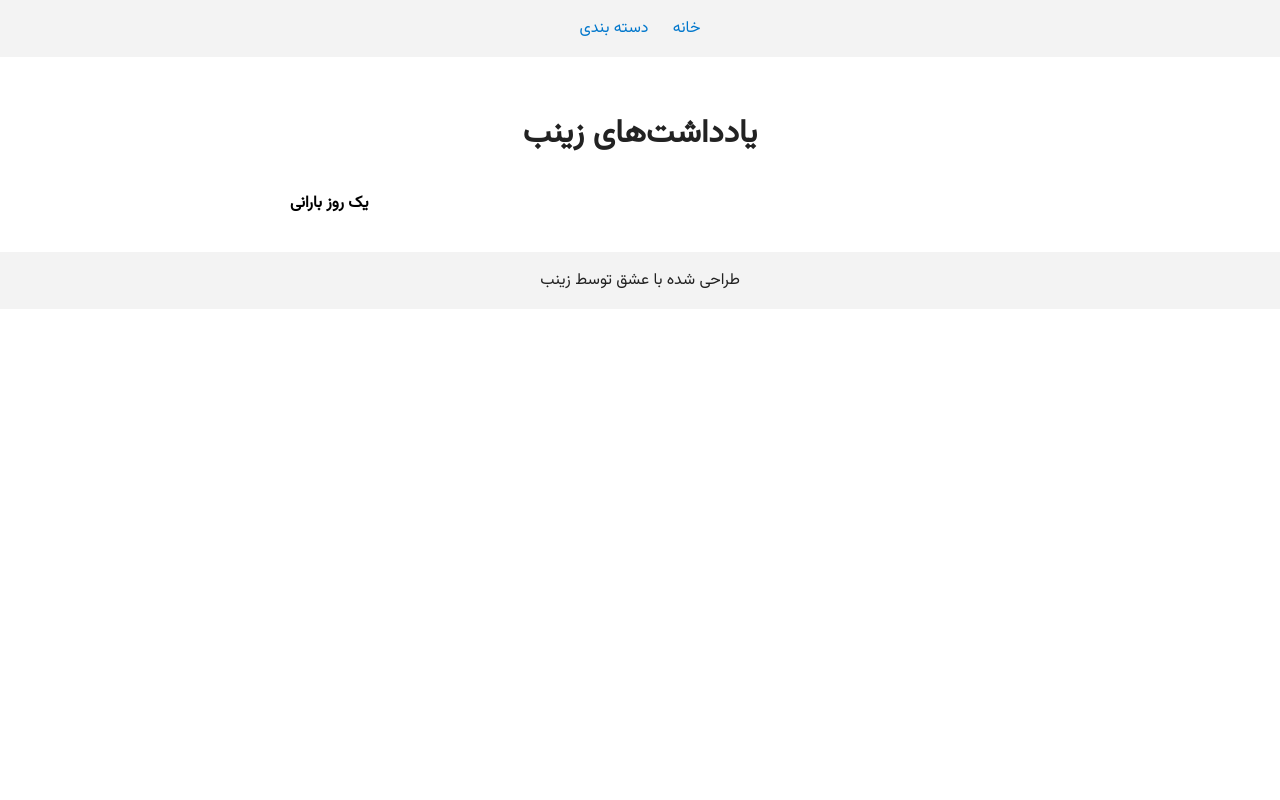
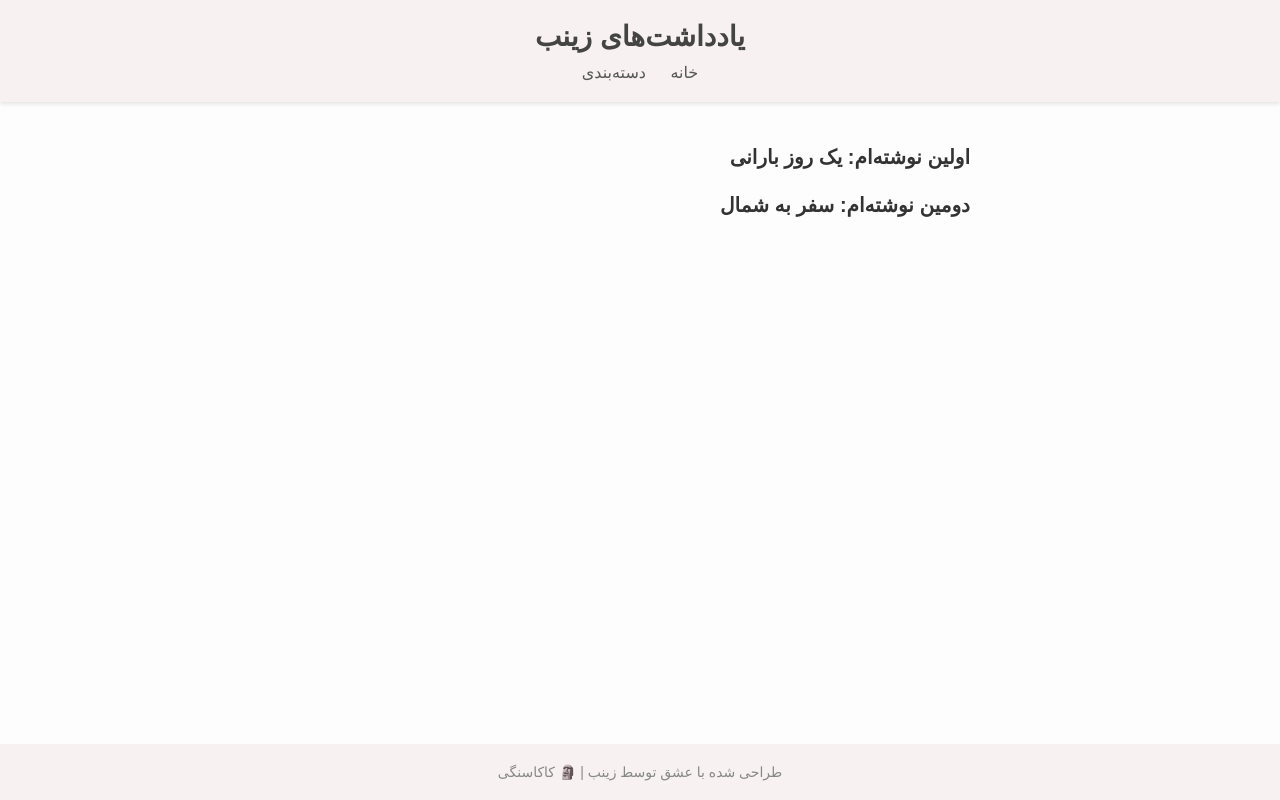
Before and after one commit to zeynabmo/blogg, a plain HTML site: page index.html in a window 1280 px wide. Drawn offline with Linux system fonts and the light colour scheme; a web font is replaced by a local one.

Commit message:
Update index.html
Signed-off-by: zeynabmo <zwynabmo@gmail.com>

```diff
--- a/index.html
+++ b/index.html
@@ -1,61 +1,123 @@
 <!DOCTYPE html>
 <html lang="fa">
 <head>
-  <meta charset="UTF-8" />
-  <meta name="viewport" content="width=device-width, initial-scale=1.0" />
+  <meta charset="UTF-8">
   <title>یادداشت‌های زینب</title>
-  <link href="https://fonts.googleapis.com/css2?family=Vazirmatn&display=swap" rel="stylesheet">
+  <link href="https://cdn.fontcdn.ir/Font/Persian/Vazir/Vazir.css" rel="stylesheet">
   <style>
+    * {
+      box-sizing: border-box;
+    }
+
+    html, body {
+      margin: 0;
+      padding: 0;
+      height: 100%;
+      direction: rtl;
+      background-color: #fdfdfd;
+      font-family: 'Vazir', sans-serif;
+    }
+
     body {
-      font-family: 'Vazirmatn', sans-serif;
+      display: flex;
+      flex-direction: column;
+      justify-content: flex-start;
+      min-height: 100vh;
+    }
+
+    header {
+      background-color: #f7f1f1;
+      padding: 20px;
+      text-align: center;
+      box-shadow: 0 2px 4px rgba(0,0,0,0.1);
+    }
+
+    header h1 {
       margin: 0;
-      background: #fff;
-      color: #222;
+      font-size: 28px;
+      color: #444;
     }
-    header, footer {
-      text-align: center;
-      padding: 1rem;
-      background: #f3f3f3;
+
+    nav {
+      margin-top: 10px;
     }
+
     nav a {
+      text-decoration: none;
+      color: #555;
       margin: 0 10px;
-      text-decoration: none;
-      color: #0077cc;
+      font-size: 16px;
+      transition: color 0.3s;
     }
+
+    nav a:hover {
+      color: #b0413e;
+    }
+
     .container {
+      width: 100%;
       max-width: 700px;
       margin: 0 auto;
       padding: 20px;
     }
-    .note-title {
+
+    .post-title {
+      font-size: 20px;
+      color: #333;
+      text-decoration: none;
+    }
+
+    .post-title:hover {
+      color: #b0413e;
+    }
+
+    footer {
       text-align: center;
-      margin: 2rem 0;
+      padding: 20px;
+      font-size: 14px;
+      color: #888;
+      background-color: #f7f1f1;
+      margin-top: auto;
     }
-    .note-list a {
+
+    .category-list a {
       display: block;
-      margin: 1rem 0;
-      color: #000;
+      margin: 10px 0;
+      font-size: 18px;
+      color: #555;
       text-decoration: none;
-      font-weight: bold;
+    }
+
+    .category-list a:hover {
+      color: #b0413e;
+    }
+
+    .post-list {
+      margin-top: 20px;
     }
   </style>
 </head>
 <body>
+
   <header>
+    <h1>یادداشت‌های زینب</h1>
     <nav>
       <a href="index.html">خانه</a>
-      <a href="categories.html">دسته بندی</a>
+      <a href="categories.html">دسته‌بندی</a>
     </nav>
   </header>
+
   <div class="container">
-    <h1 class="note-title">یادداشت‌های زینب</h1>
-    <div class="note-list">
-      <a href="note1.html">یک روز بارانی</a>
-      <!-- یادداشت‌های دیگر اینجا اضافه می‌شوند -->
+    <!-- نمایش یادداشت‌ها -->
+    <div class="post-list">
+      <h2><a class="post-title" href="note1.html">اولین نوشته‌ام: یک روز بارانی</a></h2>
+      <h2><a class="post-title" href="note2.html">دومین نوشته‌ام: سفر به شمال</a></h2>
     </div>
   </div>
+
   <footer>
-    طراحی شده با عشق توسط زینب
+    طراحی شده با عشق توسط زینب | 🗿 کاکاسنگی
   </footer>
+
 </body>
 </html>
```
